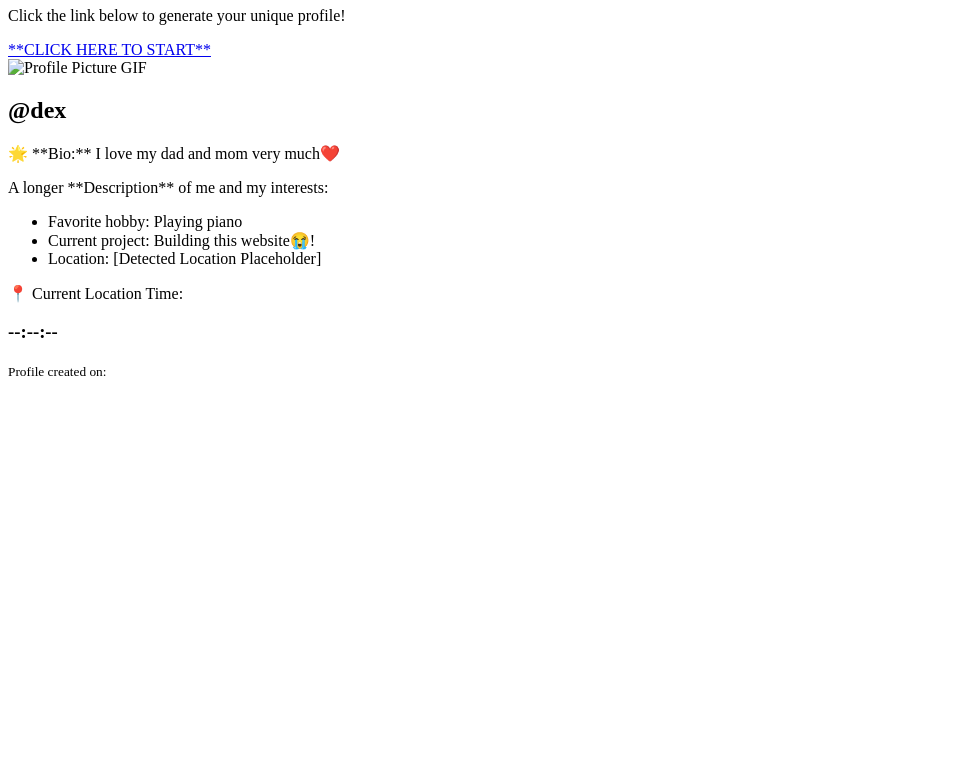
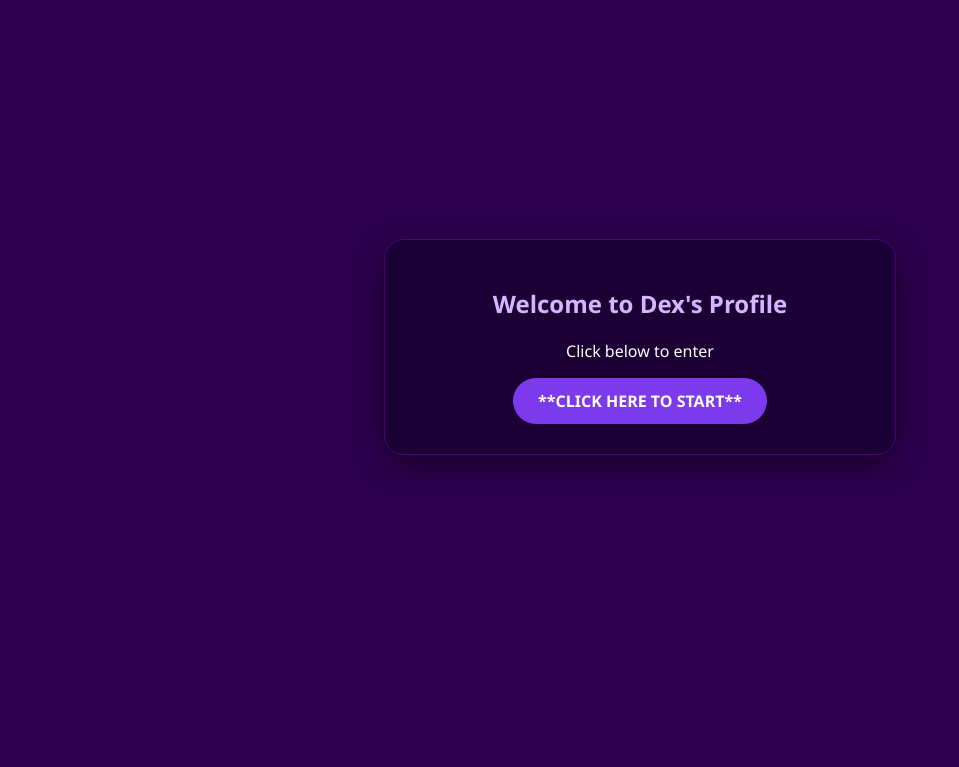
Before and after one commit to gaminglaw195-jpg/Dex-s-p, a plain HTML site: page index.html in a window 1280 px wide. Shown: the part 73-840 px from the top of the page, without its empty margins (0-959 px from the left). Before the commit the page ends 800 px from the top, so only its background shows below. Drawn offline with Linux system fonts and the light colour scheme.

Commit message:
index.html

```diff
--- a/index.html
+++ b/index.html
@@ -3,48 +3,93 @@
 <head>
     <meta charset="UTF-8">
     <meta name="viewport" content="width=device-width, initial-scale=1.0">
-    <title>My Unique Profile</title>
-    <link rel="stylesheet" href="style.css">
+    <title>Dex's Profile</title>
+    <style>
+        body {
+            font-family: 'Segoe UI', Tahoma, Geneva, Verdana, sans-serif;
+            text-align: center;
+            background: #2e004f; /* Dark Purple Background */
+            color: white;
+            padding: 20px;
+            margin: 0;
+            display: flex;
+            justify-content: center;
+            align-items: center;
+            min-height: 100vh;
+        }
+        .container {
+            background: #1a0033; /* Darker Purple Card */
+            max-width: 450px;
+            width: 90%;
+            padding: 30px;
+            border-radius: 20px;
+            box-shadow: 0 10px 30px rgba(0,0,0,0.5);
+            border: 1px solid #4b0082;
+        }
+        h1 { font-size: 1.5rem; margin-bottom: 20px; color: #d8b4fe; }
+
+        #start-btn {
+            background: #7c3aed;
+            color: white;
+            padding: 12px 25px;
+            text-decoration: none;
+            border-radius: 50px;
+            display: inline-block;
+            cursor: pointer;
+            font-weight: bold;
+            transition: 0.3s;
+        }
+        #start-btn:hover { background: #6d28d9; transform: scale(1.05); }
+
+        .hidden { display: none; }
+
+        img {
+            max-width: 100%;
+            border-radius: 15px;
+            margin-top: 15px;
+            border: 3px solid #7c3aed;
+        }
+
+        /* UPDATED: The username is now RED */
+        .username {
+            color: #ff0000;
+            font-size: 1.6rem;
+            font-weight: bold;
+            margin-top: 15px;
+        }
+
+        .bio { font-style: italic; color: #e9d5ff; margin: 10px 0; }
+        #time { font-family: monospace; color: #c084fc; font-size: 1.2rem; }
+    </style>
 </head>
 <body>
 
-    <div id="welcome-screen">
-        <h1>Welcome to dex's profile</h1>
-        <p>Click the link below to generate your unique profile!</p>
-        <a href="#" id="create-profile-link">**CLICK HERE TO START**</a>
-    </div>
+    <div class="container">
+        <div id="setup">
+            <h1>Welcome to Dex's Profile</h1>
+            <p>Click below to enter</p>
+            <div id="start-btn" onclick="showProfile()">**CLICK HERE TO START**</div>
+        </div>
 
-    <div id="profile-container" class="hidden">
-
-        <div id="profile-card">
-
-            <img id="profile-pfp" src="default-pfp.gif" alt="Profile Picture GIF">
-
-            <h2 id="profile-name">@dex</h2>
-
-            <p id="profile-bio" class="section-text">
-                🌟 **Bio:** I love my dad and mom very much❤️
-            </p>
-
-            <div id="profile-description" class="section-text">
-                <p>A longer **Description** of me and my interests:</p>
-                <ul>
-                    <li>Favorite hobby: Playing piano</li>
-                    <li>Current project: Building this website😭!</li>
-                    <li>Location: [Detected Location Placeholder]</li>
-                </ul>
-            </div>
-
-            <div id="timer-box">
-                <p>📍 Current Location Time:</p>
-                <h3 id="current-time">--:--:--</h3>
-            </div>
-
-            <small>Profile created on: <span id="creation-date"></span></small>
-
+        <div id="profile" class="hidden">
+            <img src="https://media.tenor.com/y27v74q64p8AAAAC/cat-licking-popsicle.gif" alt="Cat GIF">
+            <h2 class="username">@dex</h2>
+            <p class="bio">I love my mom dad and my friends❤️</p>
+            <p>📍 Location: Europe/Berlin</p>
+            <hr style="border: 0; border-top: 1px solid #4b0082; margin: 20px 0;">
+            <h3 id="time"></h3>
         </div>
     </div>
 
-    <script <script src="script.js"></script>
+    <script>
+        function showProfile() {
+            document.getElementById('setup').classList.add('hidden');
+            document.getElementById('profile').classList.remove('hidden');
+
+            setInterval(() => {
+                document.getElementById('time').innerText = new Date().toLocaleTimeString();
+            }, 1000);
+        }
+    </script>
 </body>
 </html>
```
